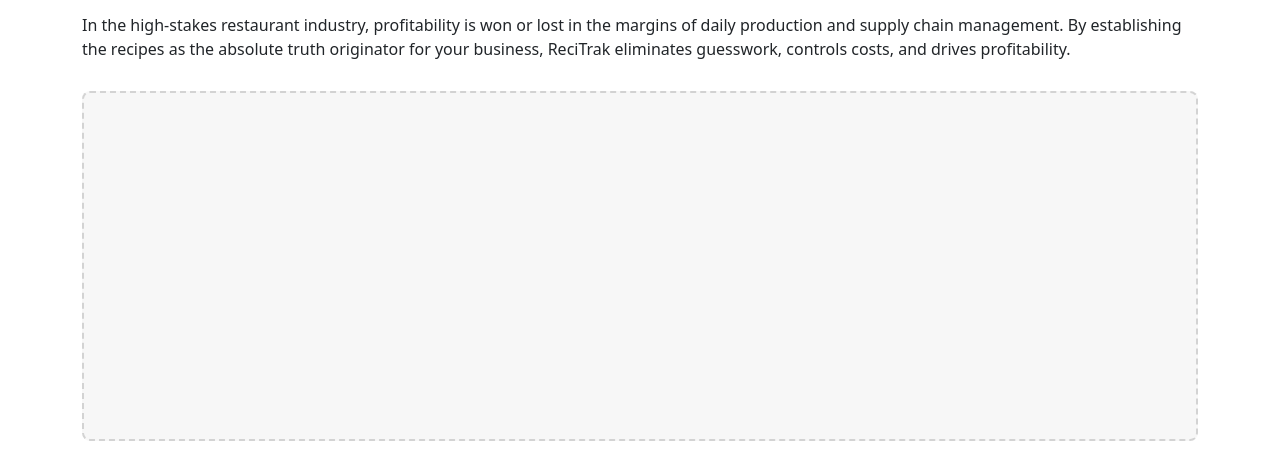
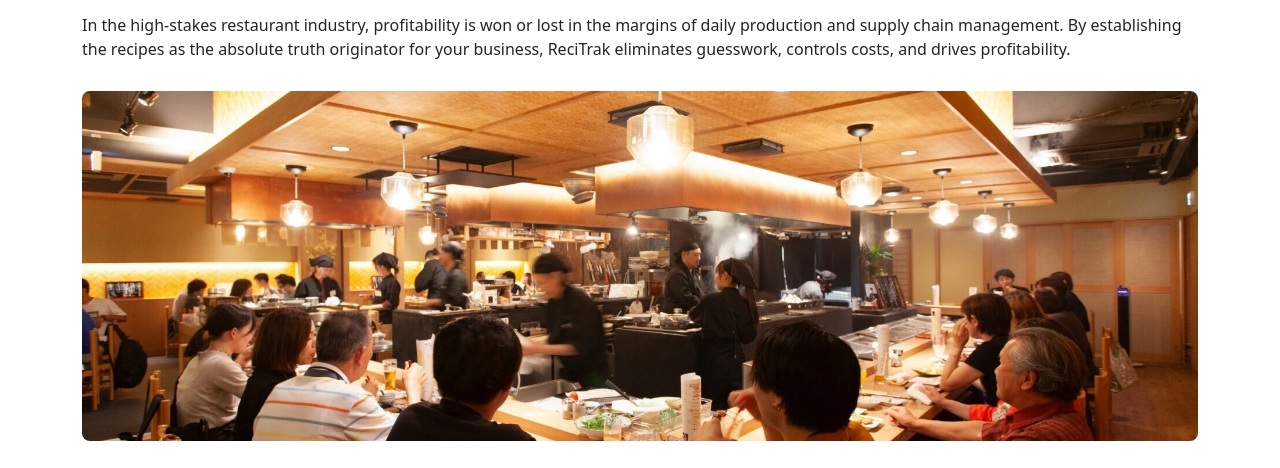
Before and after one commit to DNNgesa/ReciTrak, a website: page index.html in a window 1280 px wide. Shown: the part 201-669 px from the top of the page. Drawn offline with nearby package versions, Linux system fonts and the light colour scheme.

Commit message:
Add Assets

```diff
--- a/index.html
+++ b/index.html
@@ -41,9 +41,11 @@
     <p>In the high-stakes restaurant industry, profitability is won or lost in the margins of daily production and supply chain management. By establishing the recipes as the absolute truth originator for your business, ReciTrak eliminates guesswork, controls costs, and drives profitability.</p>
 
     <!-- Image Placeholder -->
-    <div style="width: 100%; height: 350px; background-color: rgba(0, 0, 0, 0.03); border: 2px dashed rgba(0, 0, 0, 0.15); border-radius: 8px; margin: 30px 0; display: flex; justify-content: center; align-items: center; color: #666; font-weight: 500; font-size: 1.1rem; text-transform: uppercase; letter-spacing: 1px;">
+    <div style="width: 100%; height: 350px; background-color: rgba(0, 0, 0, 0.03); border-radius: 8px; margin: 30px 0; display: flex; justify-content: center; align-items: center; overflow: hidden;">
+    <img src="Assets/Restaurant.jpg" alt="ReciTrak Restaurant Overview" style="width: 100%; height: 100%; object-fit: cover;" />
+    </div>
 
-    </div>
+
 
     <div style="display: grid; grid-template-columns: repeat(auto-fit, minmax(280px, 1fr)); gap: 20px; margin: 30px 0;">
         <div style="background-color: rgba(0, 0, 0, 0.02); border-left: 4px solid currentColor; padding: 20px; border-radius: 0 8px 8px 0;">
```
Also changed, not shown: Assets/Restaurant.webp (added), Assets/restaurant.jpg (added).
